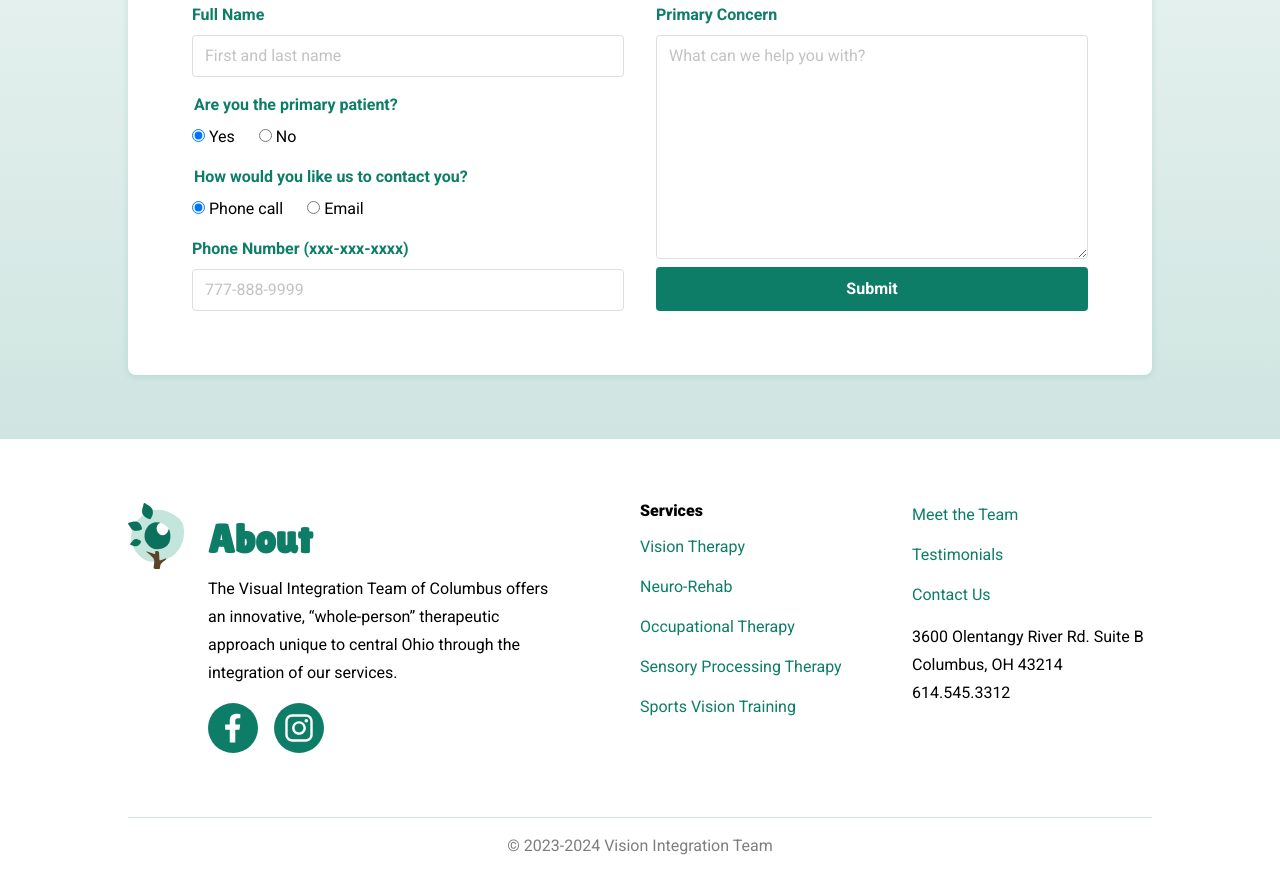
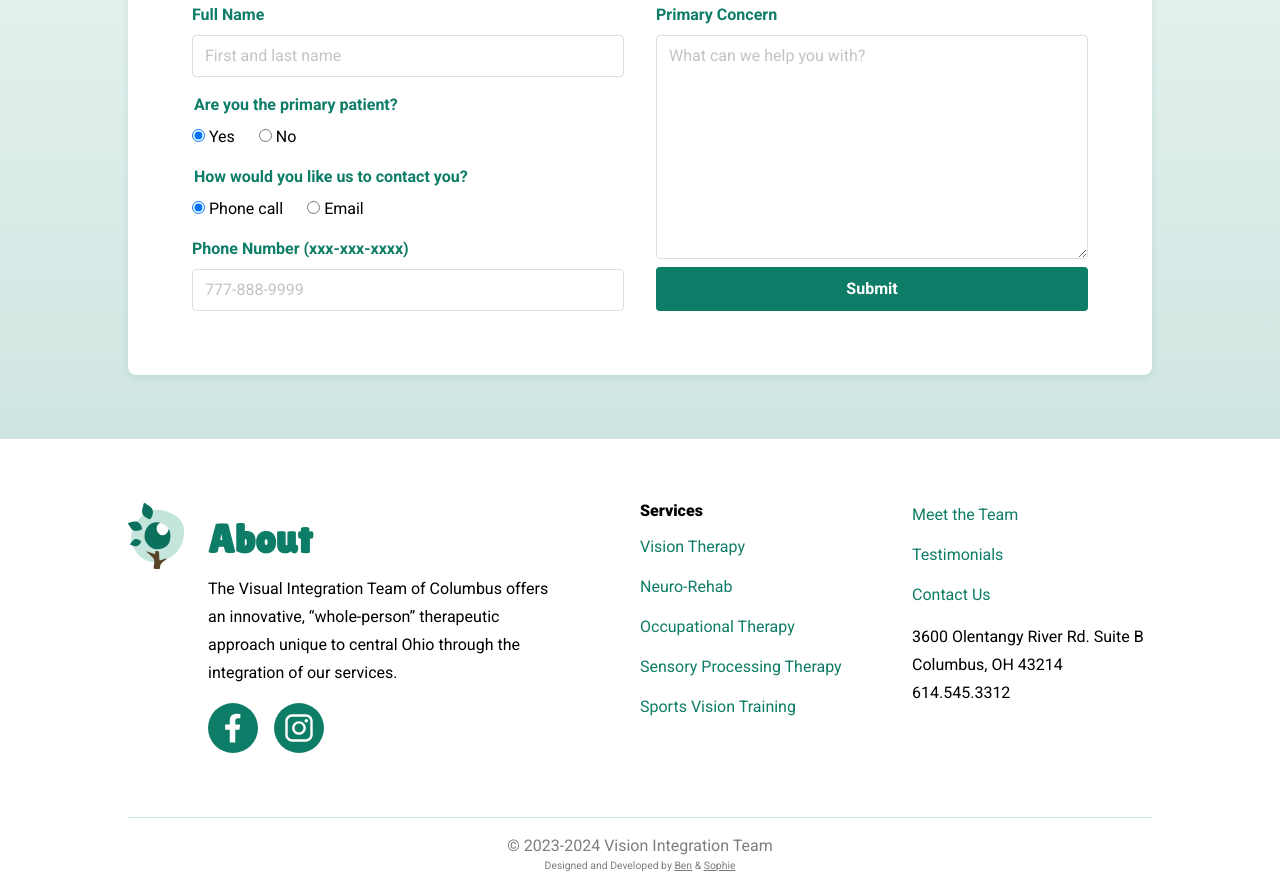
Before and after one commit to beterry/vit-web, a plain HTML site: page contact.html in a window 1280 px wide. Shown: the part 695-1585 px from the top of the page. Drawn offline with nearby package versions, Linux system fonts and the light colour scheme.

Commit message:
add acknowledgment to footer

```diff
--- a/contact.html
+++ b/contact.html
@@ -218,7 +218,10 @@
                 </ul>
             </nav>
         </div>
-        <p class="copyright">© 2023-2024 Vision Integration Team</p>
+        <div class="footnotes">
+            <p class="copyright">© 2023-2024 Vision Integration Team</p>
+            <p class="acknowledgment">Designed and Developed by <a href="https://benterry.dev" target="_blank">Ben</a> & <a href="https://svakalis.design" target="_blank">Sophie</a></p>
+        </div>
     </footer>
     <script src="scripts/vit.js"></script>
     <script src="scripts/contact.js"></script>
--- a/styles/vit.css
+++ b/styles/vit.css
@@ -707,11 +707,21 @@ header.detached .vit-logo-header {
     }
 }
 
-.copyright {
+.footnotes {
     color: var(--gray-text);
     padding-block: 16px;
     text-align: center;
     border-top: 1px solid var(--primary-20);
+}
+
+.acknowledgment {
+    font-size: .65rem;
+}
+
+.acknowledgment a {
+    color: var(--gray-text);
+    text-decoration: underline;
+
 }
 
 .vit-icon-footer {
```
Also changed, not shown: index.html (+4 -1 lines), meet-the-team.html (+4 -1 lines), neuro-rehab.html (+4 -1 lines), occupational-therapy.html (+4 -1 lines), sensory-processing-therapy.html (+4 -1 lines), sports-vision-training.html (+4 -1 lines), testimonials.html (+4 -1 lines), vision-therapy.html (+4 -1 lines).
